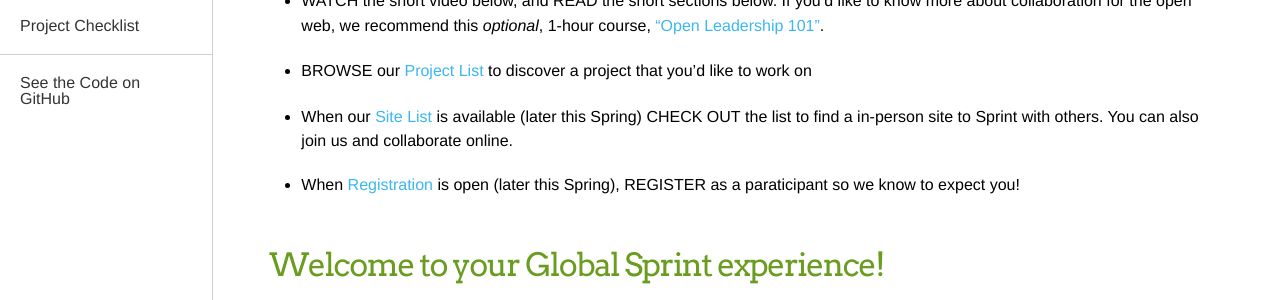
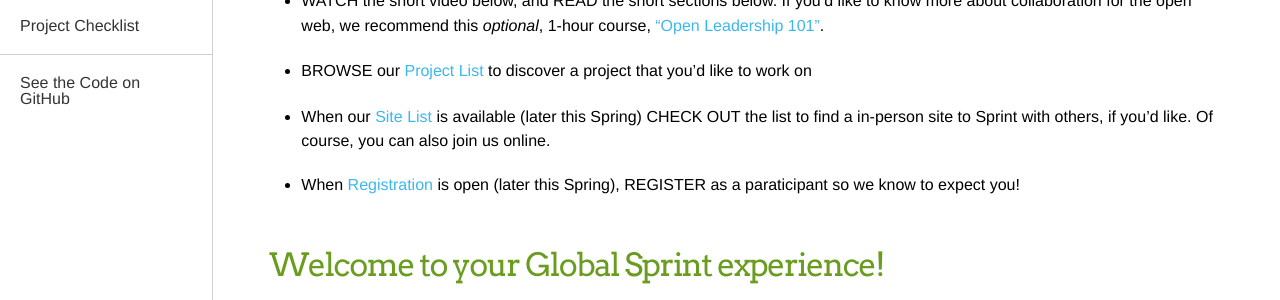
Before and after one commit to mozilla/global-sprint, a Jekyll site: the page built from _articles/participants.md, in a window 1280 px wide. Shown: the part 205-505 px from the top of the page. Built offline with Jekyll 4.4.1, drawn with Linux system fonts in a browser that asks for light colours; comment, search, counter and statistics services are not loaded; a style sheet for code colours, icons or effects is not loaded.

Commit message:
added new site host file, edited participants

```diff
--- a/_articles/participants.md
+++ b/_articles/participants.md
@@ -6,7 +6,7 @@ title: For Participants
 
 * **WATCH** the short video below, and **READ** the short sections below. If you'd like to know more about collaboration for the open web, we recommend this *optional*, 1-hour course, ["Open Leadership 101"](https://mozilla.teachable.com/p/open-leadership-101).
 * **BROWSE** our [Project List]() to discover a project that you'd like to work on
-* When our [Site List]() is available (later this Spring) **CHECK OUT** the list to find a in-person site to Sprint with others. You can also join us and collaborate online.
+* When our [Site List]() is available (later this Spring) **CHECK OUT** the list to find a in-person site to Sprint with others, if you'd like. Of course, you can also join us online.
 * When [Registration]() is open (later this Spring), **REGISTER** as a paraticipant so we know to expect you!
 
 
```
Also changed, not shown: _articles/site-hosts.md (added).
